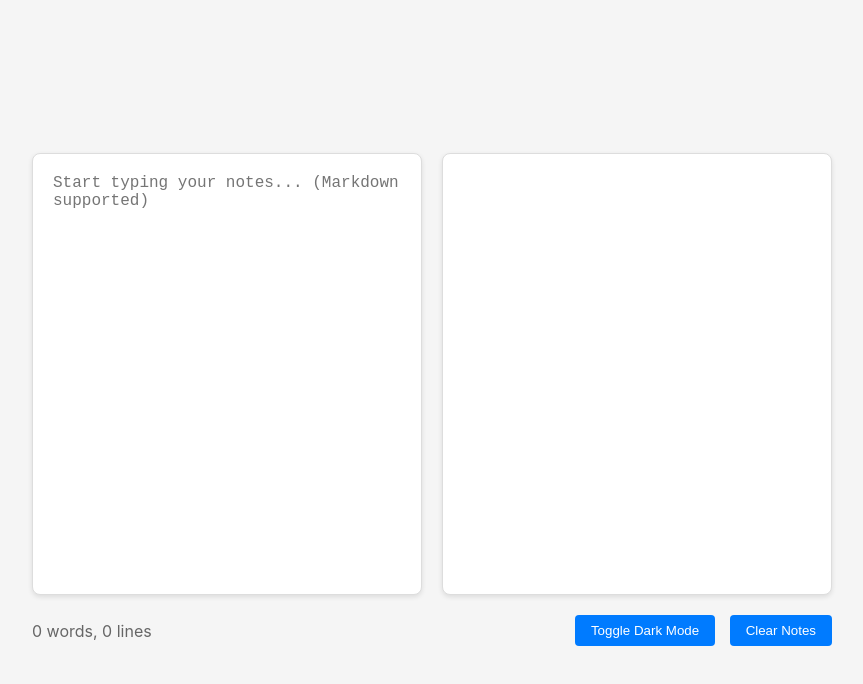
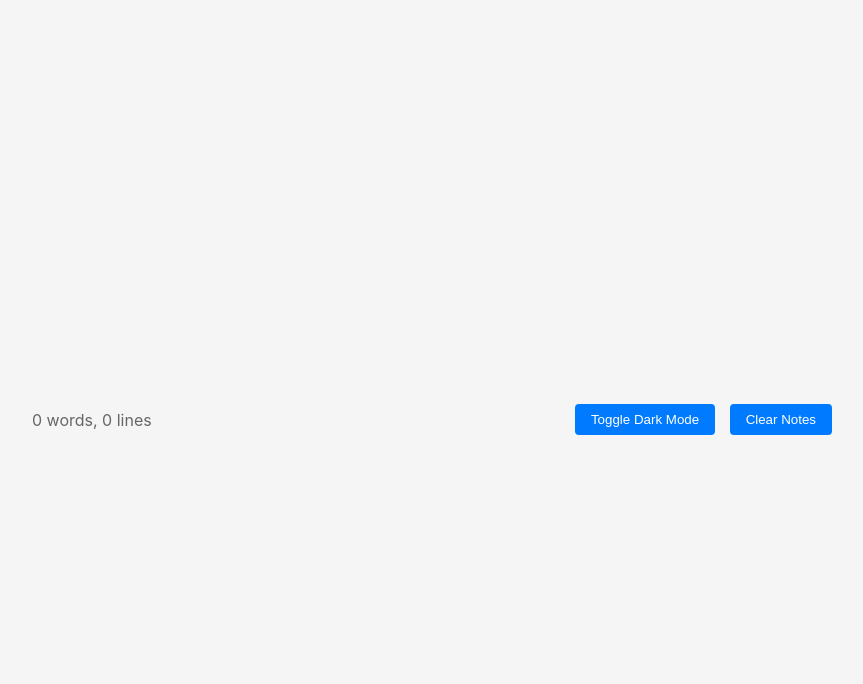
Before and after one commit to michael-helium/papier, a browser extension: page index.html in a window 1280 px wide. Shown: the whole page, without its empty margins (208-1071 px from the left). Drawn offline with Linux system fonts and the light colour scheme.

Commit message:
Update index.html
Replace the dual-pane structure with a single, contenteditable div for live editing.

Changes: Replaced <textarea> and #note-preview with a single #note-canvas div that’s contenteditable, mimicking a full-width canvas. Removed the grid layout hint.

```diff
--- a/index.html
+++ b/index.html
@@ -7,8 +7,7 @@
 </head>
 <body>
   <div class="container">
-    <textarea id="note-input" placeholder="Start typing your notes... (Markdown supported)"></textarea>
-    <div id="note-preview"></div>
+    <div id="note-canvas" contenteditable="true" placeholder="Start typing your notes... (Use #Title or ##Heading)"></div>
     <div class="toolbar">
       <span id="word-count">0 words, 0 lines</span>
       <button id="toggle-dark">Toggle Dark Mode</button>
```
